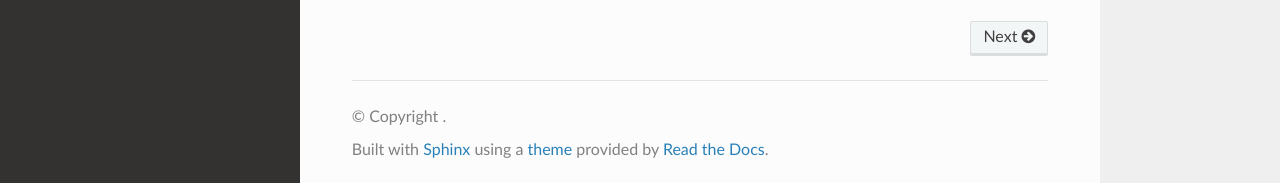
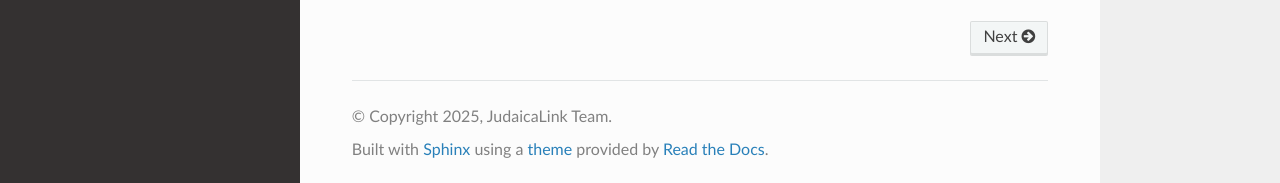
Before and after one commit to bsesic/judaicalink-docs, a Sphinx documentation site: the page built from docs/index.rst, in a window 1280 px wide and 900 px high, scrolled down 905 px. Shown: the part 714-897 px from the top of the window. Built offline with Sphinx 7.4.7 and the Read the Docs theme 3.1.0, drawn with Linux system fonts in a browser that asks for light colours; pages that are not in the unit, such as notebooks, are missing from menus; some of the changed lines change nothing that is shown.

Commit message:
copyright added

```diff
--- a/docs/conf.py
+++ b/docs/conf.py
@@ -1,13 +1,15 @@
 import os
 import sys
+import datetime
 sys.path.insert(0, os.path.abspath(''))
+year = datetime.datetime.now().year
 
 # Sphinx project settings
 project = 'JudaicaLink Documentation'
 author = 'JudaicaLink Team'
 version = '0.1'
 release = '0.1.0'
-
+copyright = f'{year}, JudaicaLink Team'
 
 # Add language support
 language = 'en'  # Default language
```
